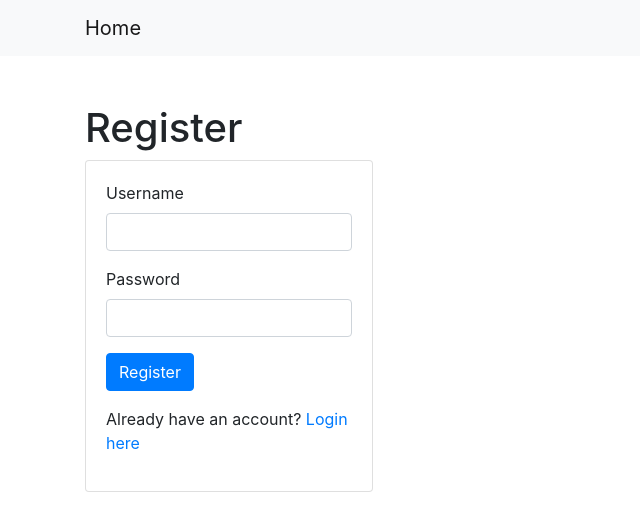
After one commit to aejensen1/Fair-Dating-App, a Flask app: page /register in a window 1280 px wide. The commit adds this page. Shown: the top 531 px of the page, without its empty margins (0-640 px from the left). Run offline with Flask 3, Linux system fonts and the light colour scheme; some libraries are stand-ins or nearby versions.

Commit message:
can log in now and add users to mongo database

```diff
--- a/app.py
+++ b/app.py
@@ -1,5 +1,5 @@
 # app.py for dating app
-from flask import Flask, render_template, request, jsonify
+from flask import Flask, render_template, request, jsonify, redirect, url_for
 from pymongo import MongoClient
 from werkzeug.security import generate_password_hash, check_password_hash
 import jwt
@@ -7,6 +7,8 @@ import datetime
 from flask_login import LoginManager, login_user, current_user, UserMixin
 from dotenv import load_dotenv
 import os
+from bson import ObjectId
+from bson.errors import InvalidId
 
 load_dotenv()
 
@@ -26,37 +28,42 @@ profiles = db["Profiles"]
 block = db["Block"]
 
 class User(UserMixin):
-    def __init__(self, username, password):
+    def __init__(self, id, username, password_hash):
+        self.id = id # Use MongoDB's _id field as the id attribute
         self.username = username
-        self.password_hash = generate_password_hash(password)
+        self.password_hash = password_hash
         pass
 
     def check_password(self, password):
         return check_password_hash(self.password_hash, password)
 
-def test_functions():
-    db.activity_log.insert_one({"key": "value"})
-    # Test get
-    #document = db["Activity Log"].find_one({"key": "value"})
-    # Test add
-    #db["Activity Log"].update_one({"key": "value"}, {"$set": {"key2": "value2"}})
-    # Test remove
-    #db["Activity Log"].delete_one({"key": "value"})
-    return "Test completed successfully."
-
 @login_manager.user_loader
 def load_user(user_id):
-    return User.get_by_id(user_id)
+    try:
+        # Attempt to convert user_id to ObjectId
+        user_obj_id = ObjectId(user_id)
+    except InvalidId:
+        # If user_id cannot be converted to ObjectId, return None
+        return None
+
+    # Query the user from the database
+    user_data = db.users.find_one({'_id': user_obj_id})
+    if user_data:
+        return User(id=str(user_data['_id']), username=user_data['username'], password_hash=user_data['password_hash'])
+    else:
+        return None
 
 @app.route('/')
 def index():
-    return render_template('index.html', current_user=current_user)
+    return render_template('login.html', current_user=current_user)
 
-@app.route('/test_mongodb_functions')
+@app.route('/test_mongodb_functions', methods=['GET', 'POST'])
 def test_mongodb_functions():
-    # Implement test functions here
-    result = test_functions()
-    return result
+    if request.method == 'POST':
+        activity_log.insert_one({"key": "value"})
+        return "Test completed successfully."
+    else:
+        return render_template('index2.html')
 
 @app.route("/edit-profile")
 def edit_profile():
@@ -66,40 +73,70 @@ def edit_profile():
 def settings():
     return render_template('settings.html')
 
-@app.route('/register', methods=['POST'])
+@app.route('/home')
+def home():
+    # Render the home page template or perform necessary actions
+    return render_template('home.html')
+
+@app.route('/register', methods=['GET', 'POST'])
 def register():
-    data = request.get_json()
-    username = data.get('username')
-    password = data.get('password')
+    if request.method == 'POST':
+        if request.headers['Content-Type'] == 'application/json':
+            data = request.json
+            username = data.get('username')
+            password = data.get('password')
+        else:
+            # If the content type is not JSON, assume form data
+            username = request.form.get('username')
+            password = request.form.get('password')
 
-    if not username or not password:
-        return jsonify({'message': 'Missing username or password'}), 400
+        # Check if username or password is missing
+        if not username or not password:
+            return jsonify({'message': 'Missing username or password'}), 400
 
-    if db.users.find_one({'username': username}):
-        return jsonify({'message': 'User already exists'}), 400
+        # Check if username already exists
+        if users.find_one({'username': username}):
+            return jsonify({'message': 'Username already exists'}), 400
 
-    user = User(username, password)
-    db.users.insert_one({'username': user.username, 'password': user.password})
+        # Hash the password before storing it
+        password_hash = generate_password_hash(password)
 
-    return jsonify({'message': 'User created successfully'}), 201
+        # Create the user and add to the database
+        users.insert_one({'username': username, 'password': password_hash})
+        user = User(id=str(users['_id']), username=username, password_hash=password_hash)
 
-@app.route('/login', methods=['POST'])
+        # Automatically log in the user after registration
+        login_user(user)
+
+        return redirect(url_for('home'))
+    else:
+        return render_template('register.html')
+
+@app.route('/login', methods=['GET', 'POST'])
 def login():
-    data = request.get_json()
-    username = data.get('username')
-    password = data.get('password')
+    if request.method == 'POST':
+        if request.headers['Content-Type'] == 'application/json':
+            data = request.json
+            username = data.get('username')
+            password = data.get('password')
+        else:
+            # If the content type is not JSON, assume form data
+            username = request.form.get('username')
+            password = request.form.get('password')
 
-    if not username or not password:
-        return jsonify({'message': 'Missing username or password'}), 400
+        if not username or not password:
+            return jsonify({'message': 'Missing username or password'}), 400
 
-    user = db.users.find_one({'username': username})
+        user = users.find_one({'username': username})
 
-    if not user or not check_password_hash(user['password'], password):
-        return jsonify({'message': 'Invalid username or password'}), 401
+        if not user or not check_password_hash(user['password'], password):
+            return jsonify({'message': 'Invalid username or password'}), 401
 
-    token = jwt.encode({'username': username, 'exp': datetime.datetime.utcnow() + datetime.timedelta(hours=1)}, app.config['SECRET_KEY'])
+        token = jwt.encode({'username': username, 'exp': datetime.datetime.utcnow() + datetime.timedelta(hours=1)}, app.config['SECRET_KEY'])
 
-    return jsonify({'token': token.decode('UTF-8')}), 200
+        return redirect(url_for('home'))
+    else:
+        return render_template('login.html')
 
 # Example protected route
 @app.route('/protected', methods=['GET'])
--- /dev/null
+++ b/static/js/register.js
@@ -0,0 +1,50 @@
+// Wait for the DOM to be fully loaded
+document.addEventListener('DOMContentLoaded', function() {
+    // Find the registration form element
+    var registerForm = document.getElementById('registerForm');
+
+    // Add a submit event listener to the form
+    registerForm.addEventListener('submit', function(event) {
+        // Prevent the default form submission behavior
+        event.preventDefault();
+
+        // Extract the username and password from the form
+        var usernameInput = document.getElementById('username');
+        var passwordInput = document.getElementById('password');
+        var username = usernameInput.value;
+        var password = passwordInput.value;
+
+        // Validate the form data (optional)
+        if (!username || !password) {
+            // Display an error message if the form data is invalid
+            alert('Please enter both username and password.');
+            return;
+        }
+
+        // Create a data object with the form data
+        var formData = {
+            username: username,
+            password: password
+        };
+
+        // Send a POST request to the registration endpoint
+        fetch('/register', {
+            method: 'POST',
+            headers: {
+                'Content-Type': 'application/json'
+            },
+            body: JSON.stringify(formData)
+        })
+        .then(response => response.json())
+        .then(data => {
+            // Handle the response from the server
+            console.log(data);
+            // Optionally, display a success message or redirect the user
+        })
+        .catch(error => {
+            // Handle any errors that occur during the fetch request
+            console.error('Error:', error);
+            // Optionally, display an error message to the user
+        });
+    });
+});
--- a/templates/index2.html
+++ b/templates/index2.html
@@ -9,15 +9,15 @@
     <a href="/edit-profile">Edit Profile</a>
     <a href="/settings">Settings</a>
     <a href="/about">About</a>
+</nav>
 <body>
     <h1>Welcome to My Flask App</h1>
     <p>This is the homepage.</p>
     <a href="/about">About</a>
     <button id="testButton">Test MongoDB Functions</button>
     <script src="https://code.jquery.com/jquery-3.6.0.min.js"></script>
-    <script src="https://code.jquery.com/jquery-3.5.1.slim.min.js"></script>
     <script src="https://cdn.jsdelivr.net/npm/@popperjs/core@2.5.4/dist/umd/popper.min.js"></script>
     <script src="https://stackpath.bootstrapcdn.com/bootstrap/4.5.2/js/bootstrap.min.js"></script>
-    <script src="{{ url_for('static',filename='script.js') }}"> </script>
+    <script src="{{ url_for('static',filename='js/login.js') }}"> </script>
 </body>
 </html>
--- /dev/null
+++ b/templates/register.html
@@ -0,0 +1,41 @@
+<!DOCTYPE html>
+<html>
+<head>
+    <link rel="stylesheet" href="https://stackpath.bootstrapcdn.com/bootstrap/4.5.2/css/bootstrap.min.css">
+    <title>Register</title>
+</head>
+<body>
+<nav class="navbar navbar-expand-lg navbar-light bg-light">
+    <div class="container">
+        <a class="navbar-brand" href="/">Home</a>
+    </div>
+</nav>
+
+<div class="container mt-5">
+    <h1>Register</h1>
+    <div class="card" style="width: 18rem;">
+        <div class="card-body">
+            <form id="registerForm" action="/register" method="post">
+                <div class="form-group">
+                    <label for="username">Username</label>
+                    <input type="text" class="form-control" id="username" name="username" required>
+                </div>
+                <div class="form-group">
+                    <label for="password">Password</label>
+                    <input type="password" class="form-control" id="password" name="password" required>
+                </div>
+                <button type="submit" class="btn btn-primary">Register</button>
+            </form>
+            <div id="message" class="mt-3"></div>
+            <p class="mt-3">Already have an account? <a href="/login">Login here</a></p>
+        </div>
+    </div>
+</div>
+
+<script src="https://code.jquery.com/jquery-3.6.0.min.js"></script>
+<script src="https://code.jquery.com/jquery-3.5.1.slim.min.js"></script>
+<script src="https://cdn.jsdelivr.net/npm/@popperjs/core@2.5.4/dist/umd/popper.min.js"></script>
+<script src="https://code.jquery.com/jquery-3.6.0.min.js"></script>
+<script src="{{ url_for('static', filename='js/register.js') }}"></script>
+</body>
+</html>
```
Also changed, not shown: static/js/login.js (added, +37 -0 lines), static/script.js (deleted, +0 -7 lines), templates/home.html (added, +50 -0 lines), templates/index.html (deleted, +0 -61 lines), templates/login.html (+61 -0 lines), templates/create-account.html (deleted).
